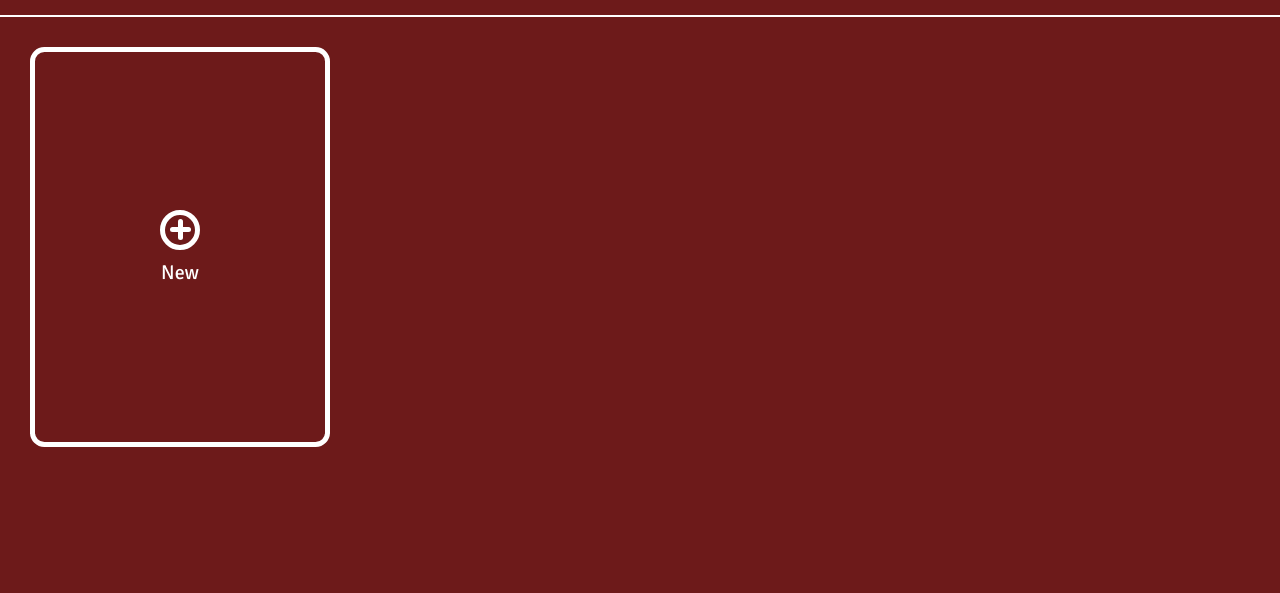
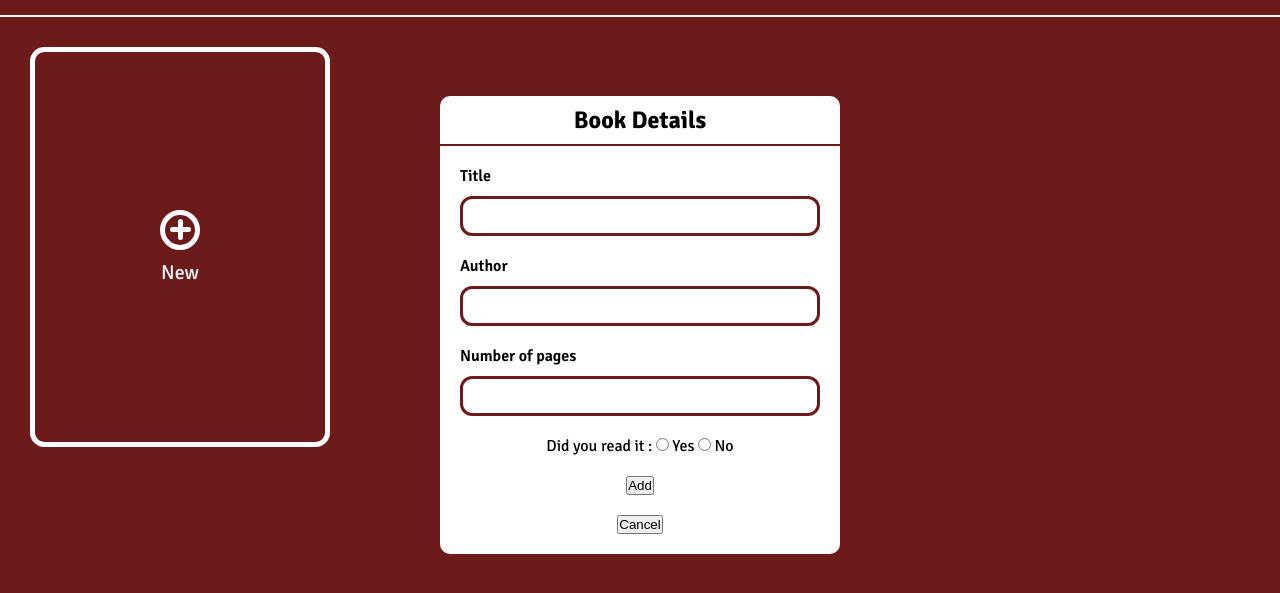
Before and after one commit to GeorgioIO/library, a plain HTML site: page index.html in a window 1280 px wide. Shown: the part 75-668 px from the top of the page. Drawn offline with Linux system fonts and the light colour scheme.

Commit message:
Started working on add form

```diff
--- a/index.html
+++ b/index.html
@@ -51,5 +51,32 @@
 
 
     </main>
+    <form>
+        <div class="header">
+            <h2>Book Details</h2>
+        </div>
+        <div style="margin-top: 50px;" class="value">
+            <label for="title">Title</label>
+            <input type="text" name="bookTitle" id="title" required>
+            <span>required*</span>
+        </div>
+        <div class="value">
+            <label for="author">Author</label>
+            <input type="text" name="bookAuthor" id="author">
+        </div>
+        <div class="value">
+            <label for="numOfPages">Number of pages</label>
+            <input type="number" name="bookPages" id="numOfPages" min="0" required>
+        </div>
+        <div class="checkbox">
+            <label for="">Did you read it :</label>
+            <input type="radio" name="readState" id="yesRd" value="yes">
+            <label for="yesRd">Yes</label>
+            <input type="radio" name="readState" id="noRd" value="no">
+            <label for="noRd">No</label>
+        </div>
+        <button>Add</button>
+        <button>Cancel</button>
+    </form>
 </body>
 </html>
--- a/scripts/script.js
+++ b/scripts/script.js
@@ -16,9 +16,17 @@ closePanel.addEventListener("click" , (event) => {
 
 const myLibrary = [];
 
-function Book()
+function Book(title , author , pages , readState)
 {
+    this.title = title;
+    this.author = author;
+    this.pages = pages;
+    this.readState = readState;
+}
 
+Book.prototype.toggleState = function()
+{
+    this.readState = true
 }
 
 function addBookToLibrary()
--- a/styles/style.css
+++ b/styles/style.css
@@ -66,6 +66,19 @@
     100%
     {
         transform: rotate(360deg);
+    }
+}
+
+@keyframes goUp
+{
+    0%
+    {
+        transform: translateY(40px);
+    }
+
+    100%
+    {
+        transform: translateY(0);
     }
 }
 
@@ -285,7 +298,77 @@ main > .add > p
     font-size: 20px;
 }
 
+form
+{
+    font-family: var(--general-font);
+    background-color: #FFFFFF;
+    position: fixed;
+    top: 50%;
+    left: 50%;
+    width: 400px;
+    height: auto;
+    transform: translate(-50%, -50%);
+    padding: 20px;
+    border-radius: 10px;
+    display: flex;
+    flex-direction: column;
+    justify-content: center;
+    align-items: center;
+    gap: 20px;
+}
 
+form > .header
+{
+    position: fixed;
+    top: 0;
+    display: flex;
+    justify-content: center;
+    align-items: center;
+    height: 50px;
+    width: 100%;
+    border-bottom: 2px solid rgb(109, 26, 26);
+}
+
+.value
+{
+    display: flex;
+    flex-direction: column;
+    gap: 10px;
+    width: 100%;
+    position: relative;
+}
+
+
+
+.value > input:required + span
+{
+    position: absolute;
+    right: 0;
+    transform: translateY(40px);
+    transition: all ease-in 400ms;
+}
+
+.value > input:required:focus + span
+{
+    display: block;
+    animation: goUp ease-in-out 300ms forwards;
+}
+
+.value > label
+{
+    font-weight: 600;
+}
+
+.value > input
+{
+    height: 40px;
+    border-radius: .75rem;
+    border: 3px solid rgb(109, 26, 26);
+    padding: 10px;
+    font-size: 20px;
+    font-family: var(--general-font);
+    z-index: 5;
+}
 
 
 /* MEDIA QUERIES */
```
